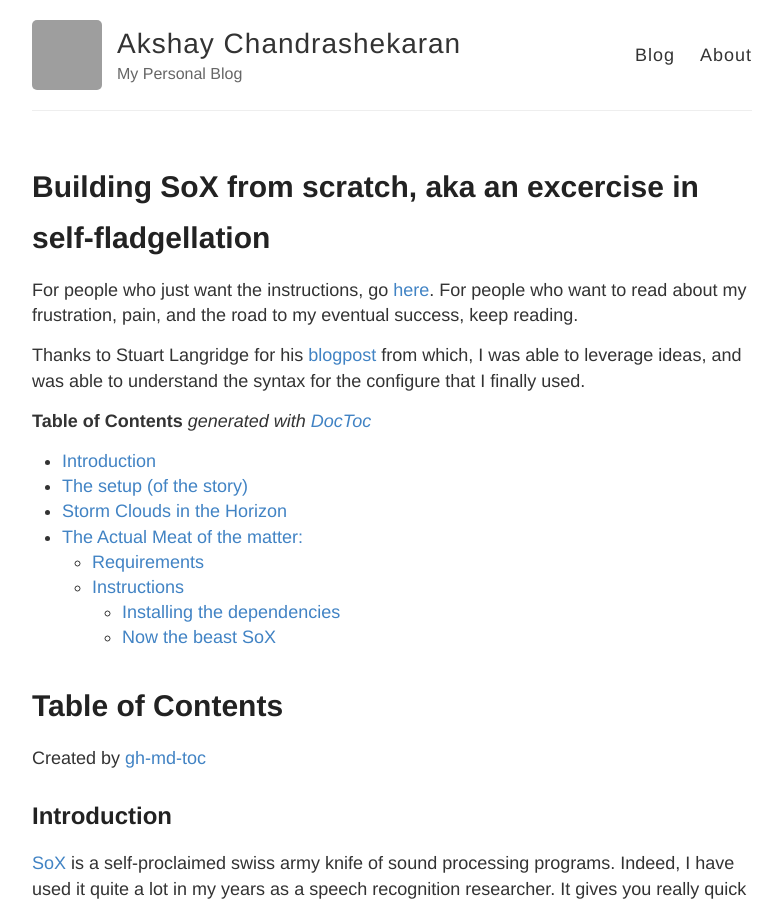
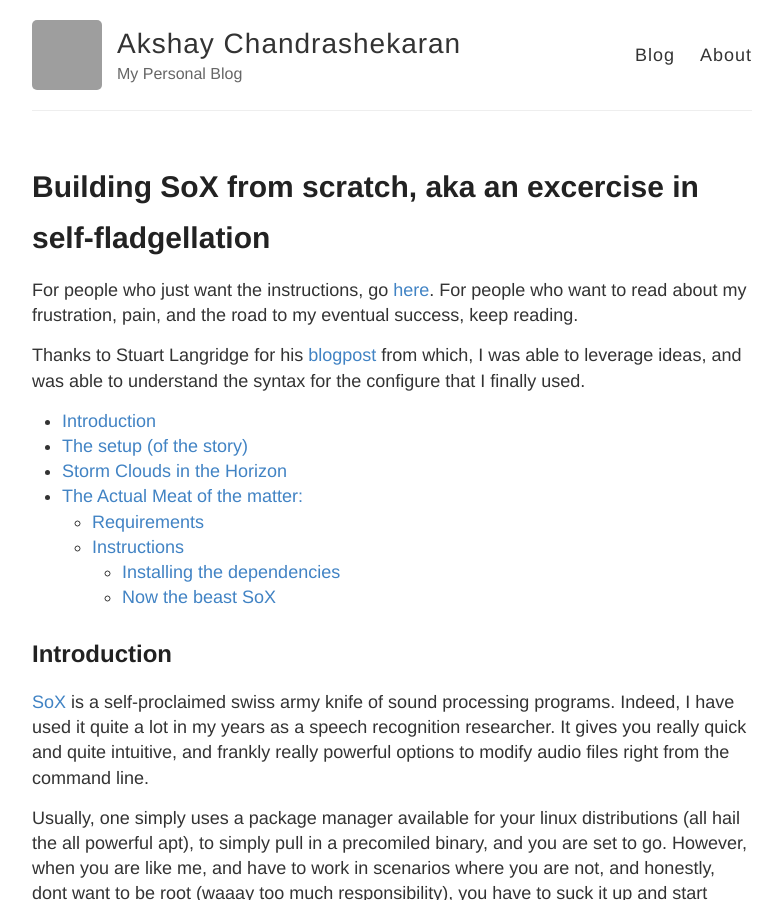
Before and after one commit to akshayc11/blog, a Jekyll site: the page built from _posts/2017-06-09-build-sox-from-scratch.md, in a window 1280 px wide and 900 px high. Shown: the whole window, without its empty margins (248-1030 px from the left). Built offline with Jekyll 4.4.1, drawn with Linux system fonts in a browser that asks for light colours; grey boxes are pictures that could not be loaded.

Commit message:
new table of content technique

```diff
--- a/_posts/2017-06-09-build-sox-from-scratch.md
+++ b/_posts/2017-06-09-build-sox-from-scratch.md
@@ -7,26 +7,8 @@
 
 Thanks to Stuart Langridge for his [blogpost](https://kryogenix.org/days/2014/11/18/making-a-static-build-of-sox/) from which, I was able to leverage ideas, and was able to understand the syntax for the configure that I finally used.
 
-<!-- START doctoc generated TOC please keep comment here to allow auto update -->
-<!-- DON'T EDIT THIS SECTION, INSTEAD RE-RUN doctoc TO UPDATE -->
-**Table of Contents**  *generated with [DocToc](https://github.com/thlorenz/doctoc)*
-
-- [Introduction](#introduction)
-- [The setup (of the story)](#the-setup-of-the-story)
-- [Storm Clouds in the Horizon](#storm-clouds-in-the-horizon)
-- [The Actual Meat of the matter:](#the-actual-meat-of-the-matter)
-  - [Requirements](#requirements)
-  - [Instructions](#instructions)
-    - [Installing the dependencies](#installing-the-dependencies)
-    - [Now the beast SoX](#now-the-beast-sox)
-
-<!-- END doctoc generated TOC please keep comment here to allow auto update -->
-
-Table of Contents
-=================
-
-Created by [gh-md-toc](https://github.com/ekalinin/github-markdown-toc)
-
+* Table of Contents
+{:toc}
 
 ## Introduction
 [SoX](http://sox.sourceforge.net/) is a self-proclaimed swiss army knife of sound processing programs. Indeed, I have used it quite a lot in my years as a speech recognition researcher. It gives you really quick and quite intuitive, and frankly really powerful options to modify audio files right from the command line.
```
